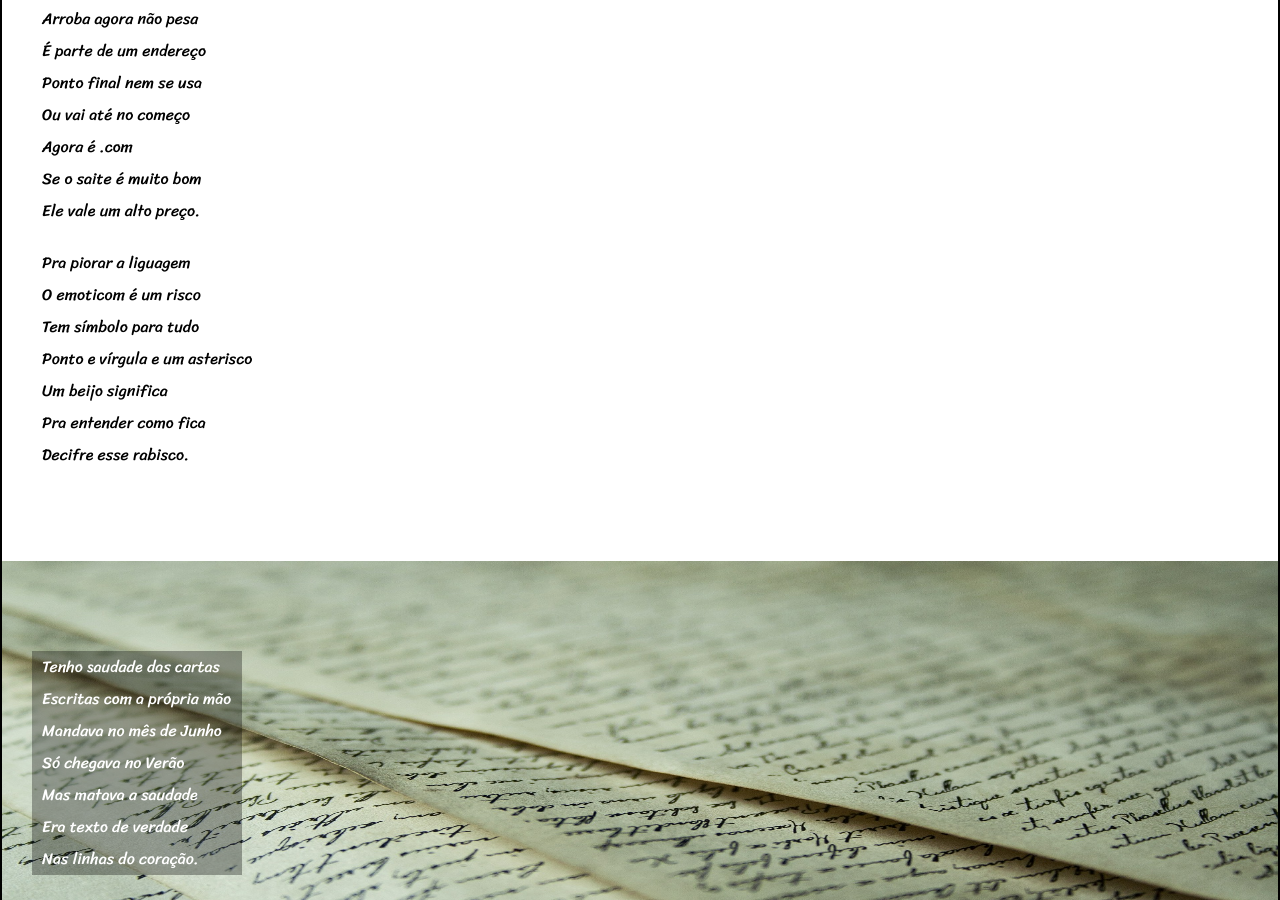
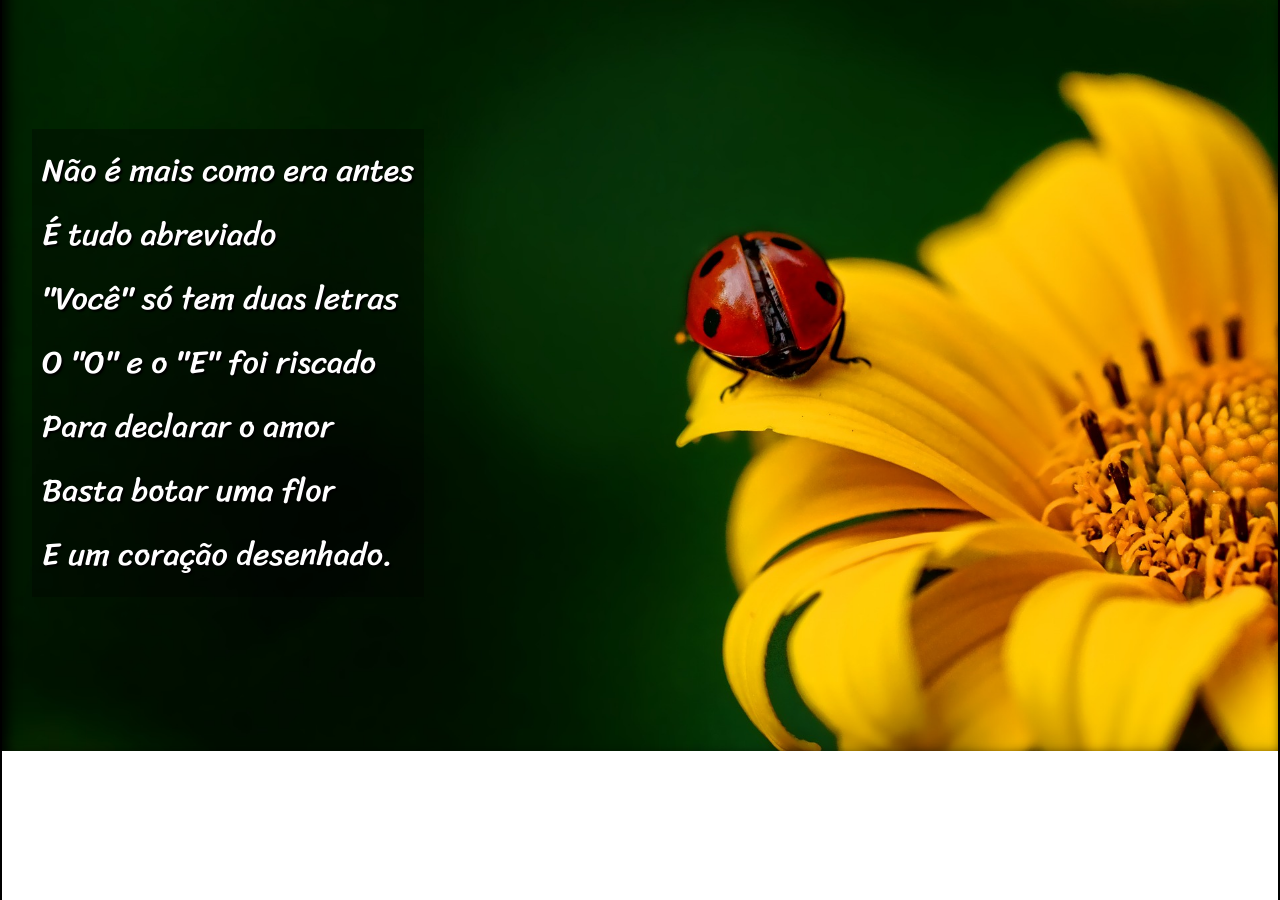
Before and after one commit to joaovictorfeitosa/html-css, a plain HTML site: page Desafios/012/index.html in a window 1280 px wide. Shown: the part 980-1880 px from the top of the page. Drawn offline with Linux system fonts and the light colour scheme.

Commit message:
alterei as classes

```diff
--- a/Desafios/012/estilos/style.css
+++ b/Desafios/012/estilos/style.css
@@ -26,14 +26,13 @@ header{
 }
 header > h1{
     color: white;
-    font-size: 2em;
+    font-size: 10vw;
     font-variant: small-caps;
 
 
 }
 header > a{
     color: white;
-
     font-weight: bold;
 
 }
@@ -49,6 +48,7 @@ a:hover{
 header > p{
     color: rgba(255, 255, 255, 0.595);
     text-align: center;
+    font-size: 1.9vw;
 }
 p{
     padding-top: 10px;
@@ -59,33 +59,43 @@ pre{
     white-space: pre-line; /* Remove os espaços e gruda na borda*/
     padding-left: 10px;
 }
-#p2{
+#img2{
+    background-image: url(../imagens/background001.jpg);
+    background-position: right center;
+
+}
+section.imagem{
+    box-shadow: inset 5px 5px 13px black;
+    background-color: rgba(0, 0, 0, 0.367);
+    background-size: cover;
+    background-attachment: fixed;
+
+}
+section.imagem > pre{
     background-color: rgba(0, 0, 0, 0.322);
-    width: 200px;
     color: white;
+    display: inline-block;
+    padding: 10px;
+    text-shadow: 2px 2px 2px black;
 }
-.p2{
-    background-image: url(../imagens/background001.jpg);
-    background-size: 100% 100%;
-}
-#p5{
-    background-color: rgba(0, 0, 0, 0.322);
-    width: 200px;
-    color: white;
-}
-.p5{
+#img5{
     background-image: url(../imagens/background002.jpg);
-    background-size: 100% 100%;
+    background-position: right center;
+
 }
 section{
     padding-top: 10vh;
     padding-bottom: 10vh;
     line-height: 2em;
     padding-left: 30px;
+    font-size: 2.5vw;
+}
+section > p{
+    padding-bottom: 2em;
 }
 footer{
     background-color: black;
     color: rgb(255, 255, 255);
     text-align: center;
-    font-size: 0.8em;
+    font-size: 1.6vw;
 }
--- a/Desafios/012/index.html
+++ b/Desafios/012/index.html
@@ -28,9 +28,9 @@
 
 
 
-            <section class="p2">
+            <section class="imagem" id="img2">
                 <p >
-                <pre id="p2">
+                <pre>
                         Não é mais como era antes
                         É tudo abreviado
                         "Você" só tem duas letras
@@ -71,9 +71,9 @@
 
 
 
-            <section class="p5">
+            <section class="imagem" id="img5">
                 <p>
-                    <pre id="p5">
+                    <pre>
                         Tenho saudade das cartas
                         Escritas com a própria mão
                         Mandava no mês de Junho
```
